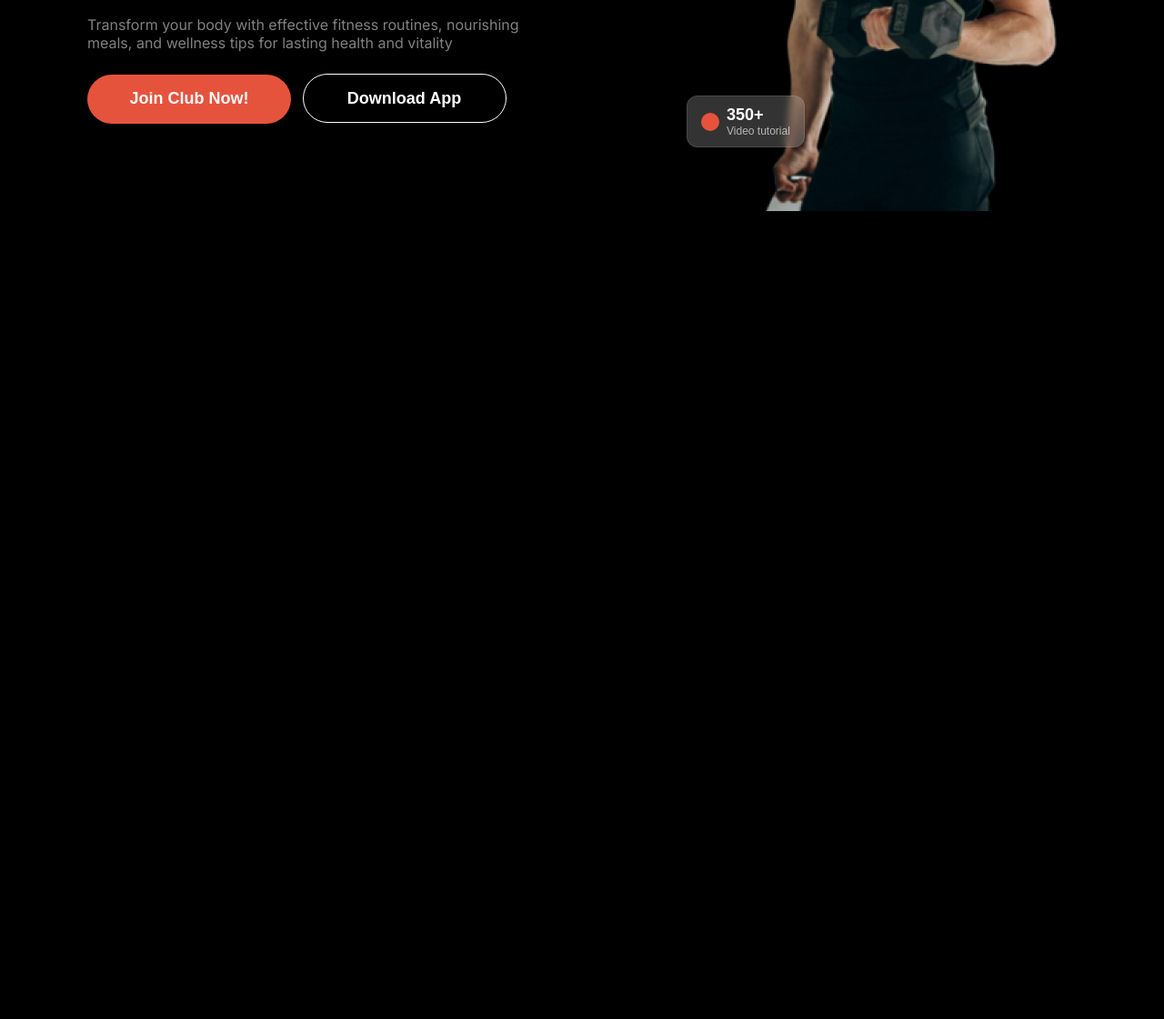
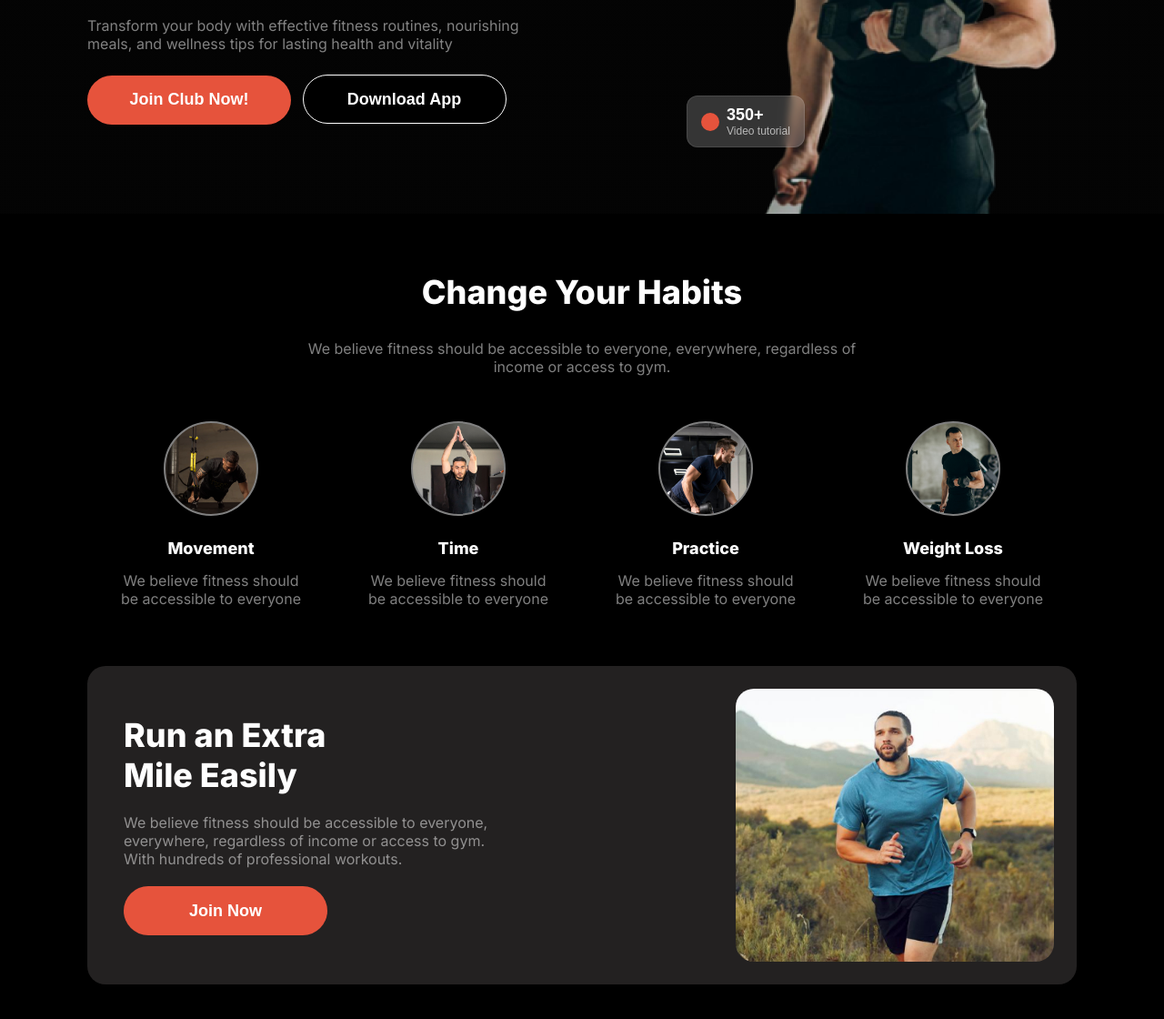
Before and after one commit to nazmus-sakib-202/b10a2-versatile-ui-challenge, a plain HTML site: page index.html in a window 1280 px wide. Shown: the part 520-1640 px from the top of the page at 91% size. Before the commit the page ends 820 px from the top, so only its background shows below. Drawn offline with Linux system fonts and the light colour scheme; a web font is replaced by a local one.

Commit message:
habits and run section completed

```diff
--- a/index.html
+++ b/index.html
@@ -19,10 +19,10 @@
             </div>
             <!-- nav options -->
             <div class="nav-options">
-                <p class="home">Home</p>
+                <p id="home">Home</p>
                 <p>Service</p>
                 <p>Contact</p>
-                <p>About</p>
+                <p id="about">About</p>
             </div>
             <div class="ham-burger"><i class="fa-solid fa-bars"></i></div>
         </nav>
@@ -43,7 +43,6 @@
                     <h3>500+</h3>
                     <p>Free Workout Videos</p>
                 </button>
-                <img src="images/Images 2.png" alt="">
                 <button class="banner-card two">
                     <div class="circle"></div>
                     <div>
@@ -55,7 +54,49 @@
         </section>
     </header>
     <main>
+        <!-- habits -->
+        <section class="container habits">
+            <div class="habits-text">
+                <h3>Change Your Habits</h3>
+                <p>We believe fitness should be accessible to everyone, everywhere, regardless of income or access to gym.</p>
+            </div>
+            <div class="habits-image">
+                <div class="frame-common">
+                    <div class="circle-frame-box frame-box-one"></div>
+                    <h3>Movement</h3>
+                    <p>We believe fitness should be accessible to everyone</p>
+                </div>
+                <div class="frame-common">
+                    <div class="circle-frame-box frame-box-two"></div>
+                    <h3>Time</h3>
+                    <p>We believe fitness should be accessible to everyone</p>
+                </div>
+                <div class="frame-common">
+                    <div class="circle-frame-box frame-box-three"></div>
+                    <h3>Practice</h3>
+                    <p>We believe fitness should be accessible to everyone</p>
+                </div>
+                <div class="frame-common">
+                    <div class="circle-frame-box frame-box-four"></div>
+                    <h3>Weight Loss</h3>
+                    <p>We believe fitness should be accessible to everyone</p>
+                </div>
+            </div>
+        </section>
 
+        <!-- run -->
+        <section class="container run-extra">
+            <div class="run-text">
+                <h3>Run an Extra Mile Easily</h3>
+                <p>We believe fitness should be accessible to everyone, everywhere, regardless of income or access to gym. With hundreds of professional workouts.</p>
+                <button class="btn-primary btn-join">Join Now</button>
+            </div>
+            <div class="run-image">
+                <div class="run-img">
+                    <img src="images/run.jpg" alt="">
+                </div>
+            </div>
+        </section>
     </main>
     <footer>
 
--- a/styles/style.css
+++ b/styles/style.css
@@ -34,6 +34,11 @@ p{
     color: white;
 }
 
+/* header */
+header{
+    background-image: linear-gradient(180.00deg, rgb(17, 17, 17, 0.2) 0%,rgba(119, 119, 119, 0.03) 100%);
+}
+
 /* navbar */
 .nav-bar{
     display: flex;
@@ -48,17 +53,29 @@ p{
 }
 
 .nav-options{
+    border: 1px solid rgba(255, 255, 255, 0.1);
+    border-radius: 39px;
+    padding: 4px;
     display: flex;
     justify-content: space-evenly;
     align-items: center;
     gap: 3rem;
 }
 
+.nav-options p{
+    font-weight: 400;
+}
+
+#about{
+    padding-right: 15px;
+}
+
 .nav-bar p{
     cursor: pointer;
 }
 
-.home{
+#home{
+    font-weight: 600;
     padding: 8px 20px 8px 20px;
     border-radius: 46px;
     background-color: rgb(230, 83, 60);
@@ -74,7 +91,6 @@ p{
     display: flex;
     justify-content: space-between;
     gap: 5rem;
-    background-color: linear-gradient(180.00deg, rgb(17, 17, 17),rgba(119, 119, 119, 0) 100%);
 }
 
 .text-content{
@@ -106,11 +122,13 @@ p{
 }
 
 .image{
-
-}
-
-.image img{
     width: 100%;
+    max-width: 349px;
+    height: 580px;
+    background-image: url(../images/Images\ 2.png);
+    background-repeat: no-repeat;
+    background-size: cover;
+    background-position: center;
 }
 
 .banner-card{
@@ -185,7 +203,141 @@ p{
     margin-left: .5rem;
 }
 
-/* resposive design */
+/* habits */
+.habits{
+
+}
+
+.habits p{
+    font-size: 16px;
+}
+
+.habits-image{
+    display: flex;
+}
+
+.habits-text{
+    display: flex;
+    flex-direction: column;
+    justify-content: center;
+    align-items: center;
+    margin-bottom: 50px;
+    gap: 30px;
+}
+
+.habits-text p{
+    width: 60%;
+    color: rgba(255, 255, 255, 0.5);
+    font-size: 16px;
+    font-weight: 400;
+    text-align: center;
+}
+
+.frame-common{
+    display: flex;
+    flex-direction: column;
+    justify-content: center;
+    align-items: center;
+    text-align: center;
+    gap: 15px;
+}
+
+.circle-frame-box{
+    border: 2px solid gray;
+    width: 100px;
+    height: 100px;
+    overflow: hidden;
+    border-radius: 50%;
+    background-size: cover;
+    background-position: center;
+    margin-bottom: 10px;
+}
+
+.frame-box-one{
+    background-image: url(../images/image\ 3.png);
+}
+
+.frame-box-two{
+    background-image: url(../images/image\ 2.png);
+}
+
+.frame-box-three{
+    background-image: url(../images/image\ 4.png);
+}
+
+.frame-box-four{
+    background-image: url(../images/image\ 5.png);
+}
+
+.frame-common h3{
+    font-size: 18px;
+    font-weight: 800;
+}
+
+.frame-common p{
+    width: 78%;
+    color: rgba(255, 255, 255, 0.5);
+    font-size: 16px;
+    font-weight: 400;
+    text-align: center;
+}
+
+/* run */
+.run-extra{
+    display: grid;
+    grid-template-columns: 1.5fr .5fr;
+    background-color: rgb(35, 33, 33);
+    border-radius: 20px;
+}
+
+.run-text{
+    max-width: 90%;
+    display: flex;
+    flex-direction: column;
+    justify-content: center;
+    align-items: start;
+    text-align: left;
+    gap: 20px;
+    margin: 30px;
+    padding: 10px;
+}
+
+.run-text h3{
+    max-width: 50%;
+    text-align: left;
+}
+
+.run-text p{
+    max-width: 70%;
+    font-size: 16px;
+    font-weight: 400;
+    color: rgba(255, 255, 255, 0.5);
+}
+
+.run-image{
+    display: flex;
+    justify-content: end;
+    align-items: center;
+}
+
+.run-img{
+    position: relative;
+    overflow: hidden;
+    width: 350px;
+    height: 300px;
+    margin: 25px;
+    border-radius: 20px;
+}
+
+.run-img img{
+    transform: scale(3.4);
+    position: absolute;
+    top: 41%;
+    right: 44%;
+    width: 100%;
+}
+
+/* responsive design */
 @media screen and (max-width: 576px) {
     .nav-options{
         display: none;
@@ -197,7 +349,7 @@ p{
     }
 
     .text-content{
-        width: 95%;
+        width: 100%;
     }
 
     .text-content h3{
@@ -231,6 +383,14 @@ p{
         display: block;
     }
 
+    .image{
+        width: 100%;
+    }
+
+    .image img{
+        width: 100%;
+    }
+
     .one{
         position: absolute;
         left: 230px;
@@ -242,4 +402,59 @@ p{
         left: 50px;
         top: 820px;
     }
+
+    .habits-image{
+        display: flex;
+        flex-direction: column;
+        gap: 40px;
+    }
+
+    .habits-text h3{
+        font-size:26px;
+        width: 90%;
+    }
+
+    .habits-text p{
+        width: 90%;
+    }
+
+    .run-text{
+        margin: 25px 25px 0 25px;
+        padding: 0;
+    }
+
+    .run-text h3{
+        max-width: 70%;
+        font-size: 26px;
+    }
+
+    .run-text p{
+        max-width: 97%;
+    }
+
+    .btn-join{
+        width: 100%;
+    }
+
+    .run-extra{
+        display: flex;
+        flex-direction: column;
+    }
+
+    .run-img{
+        position: relative;
+        overflow: hidden;
+        max-width: 350px;
+        max-height: 180px;
+        margin: 25px;
+        border-radius: 20px;
+    }
+
+    .run-img img{
+        transform: scale(1.5);
+        position: absolute;
+        top: 12%;
+        right: 18%;
+        width: 100%;
+    }
 }
```
